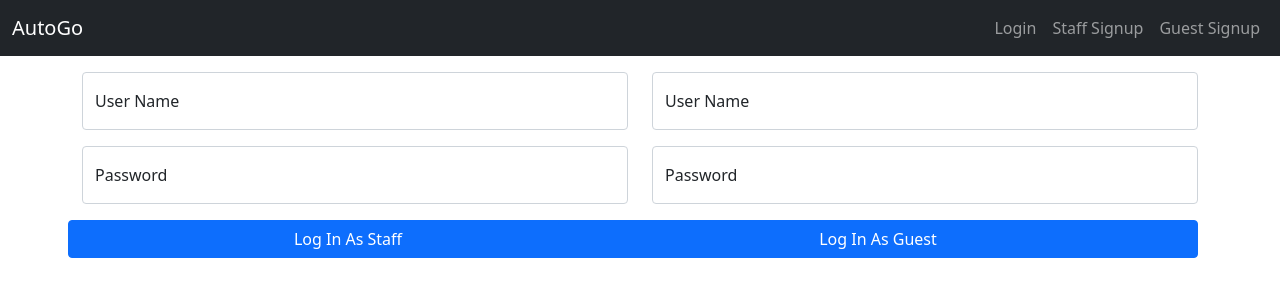
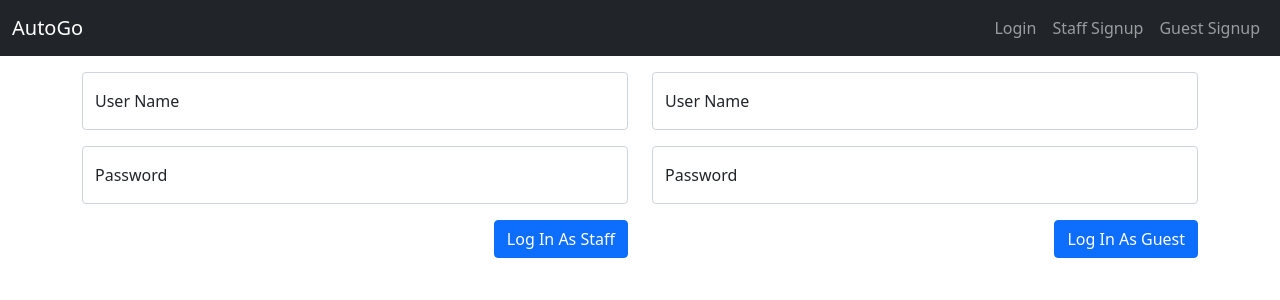
Before and after one commit to lunjielee/3309-AutoGo-GIthub, a React (Create React App) app: page /login in a window 1280 px wide. Shown: the top 300 px of the page. Built offline with nearby package versions, Linux system fonts and the light colour scheme.

Commit message:
remove useless css style

```diff
--- a/src/App.css
+++ b/src/App.css
@@ -78,16 +78,8 @@ h1 {
   padding: 40px;
 }
 
-#staff-login-btn {
-  width: 560px;
-}
-
 #staff-login-btn:hover {
   font: bold;
-}
-
-#guest-login-btn {
-  width: 640px;
 }
 
 #guest-login-btn:hover {
```
